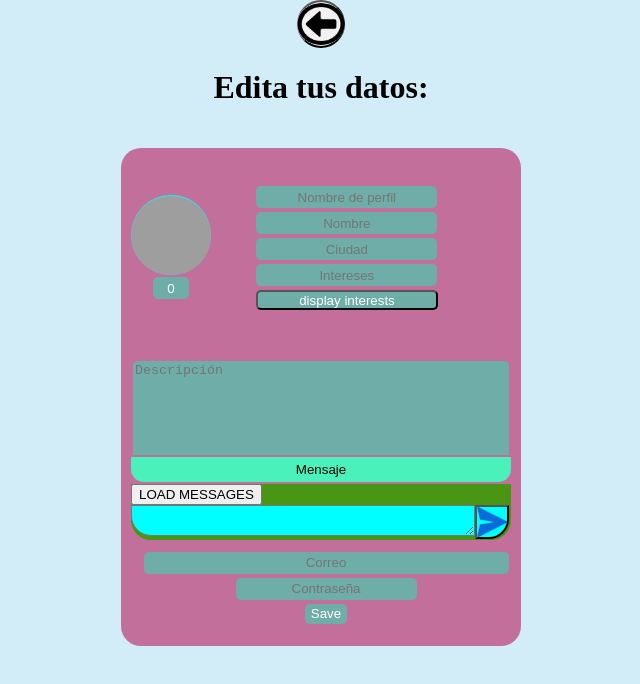
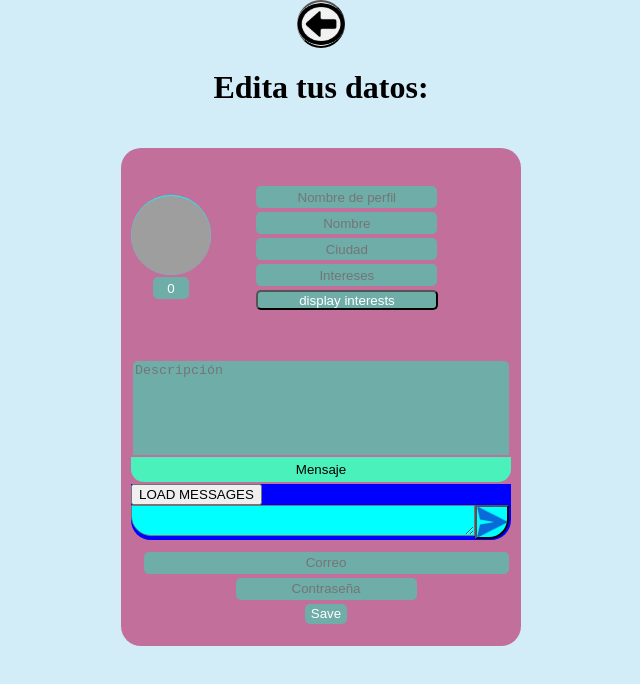
Before and after one commit to JoseLuCG/Proyecto_FinalCurso, a React (Create React App) app in the folder frontend/: page /edit-user in a window 1280 px wide. Shown: the top 684 px of the page, without its empty margins (319-959 px from the left). Built offline with nearby package versions, Linux system fonts and the light colour scheme; grey boxes are pictures that could not be loaded.

Commit message:
Style(MessageContainer): add new styles in messageContainer

```diff
--- a/frontend/src/components/MessageContainer/MessageContainer.css
+++ b/frontend/src/components/MessageContainer/MessageContainer.css
@@ -1,9 +1,16 @@
 /* ---------- Container ---------- */
 div.msg-cntr {
     margin-top: 2px;
-    background-color: rgb(72, 150, 20);
+    background-color: blue;
     border-radius: 0px 0px 20px 20px;
 }
+
+
+div.wallpaper {
+    background: url("https://img.freepik.com/premium-vector/bubble-text-vector-seamless-pattern_547110-1100.jpg?semt=ais_hybrid") center;
+    background-size: cover;
+}
+
 
 textarea.msg-inpt {
     width: 89%;
@@ -22,6 +29,6 @@ button.snd-bttn {
 }
 
 .myMessage {
+    display: inline-block;
     background-color: violet;
-    text-align: right;
 }
--- a/frontend/src/components/MessageContainer/MessageContainer.jsx
+++ b/frontend/src/components/MessageContainer/MessageContainer.jsx
@@ -69,7 +69,10 @@ function MessageContainer ({hiddeMessages, idUser}) {
         hidden={ hiddeMessages && "hidden"}
         className='msg-cntr'
         >
-            <button onClick={getMessagesData}>LOAD MESSAGES</button>
+            <div>
+                <button onClick={getMessagesData}>LOAD MESSAGES</button>
+            </div>
+            <div className='wallpaper'>
             {
                 messagesArray.map(
                     (msg) => {
@@ -82,6 +85,7 @@ function MessageContainer ({hiddeMessages, idUser}) {
                     )}
                 )
             }
+            </div>
         <div>
             <textarea
             className='msg-inpt'
```
